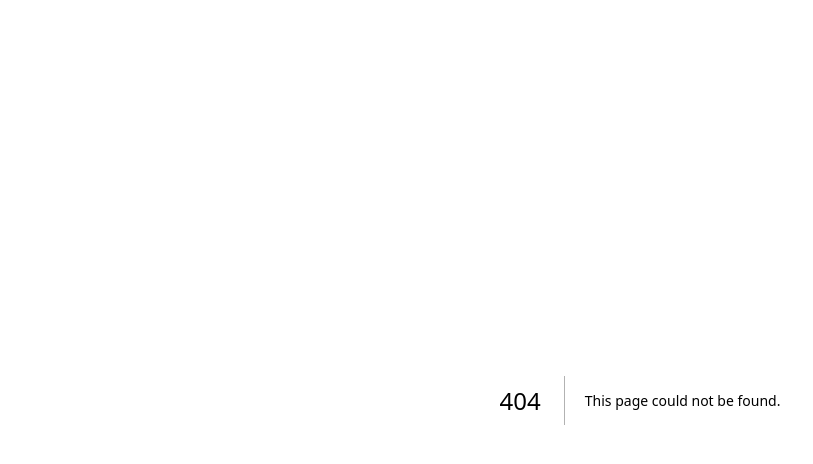
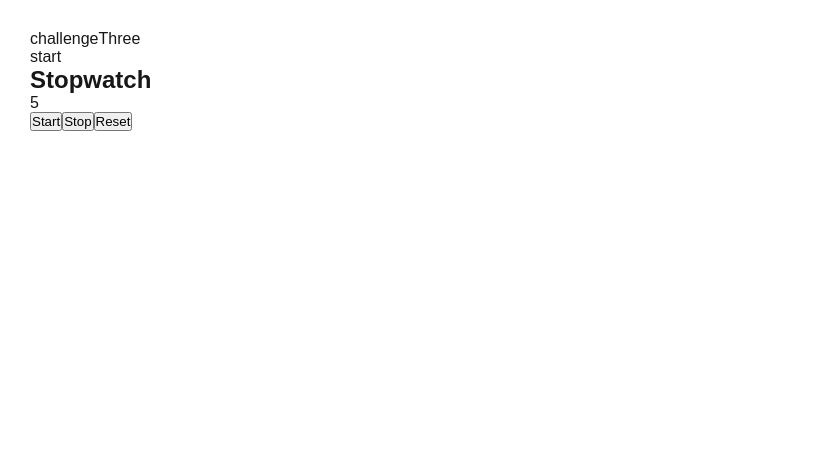
Before and after one commit to egnica/practice-session, a Next.js app: page /challenges/challengeThree in a window 1280 px wide. Before the commit this address had no page. Shown: the top 464 px of the page, without its empty margins (0-813 px from the left). Built offline with nearby package versions, Linux system fonts and the light colour scheme.

Commit message:
challenge 3 added

```diff
--- /dev/null
+++ b/app/challenges/challengeThree/page.jsx
@@ -0,0 +1,13 @@
+import React from "react";
+import Stopwatch from "@/app/component/stopwatch";
+
+function challengeThree() {
+  return (
+    <div style={{ padding: "30px" }}>
+      challengeThree
+      <Stopwatch />
+    </div>
+  );
+}
+
+export default challengeThree;
--- /dev/null
+++ b/app/component/stopwatch.jsx
@@ -0,0 +1,32 @@
+"use client";
+import React from "react";
+import { useState, useEffect } from "react";
+
+function stopwatch() {
+  const [time, setTime] = useState(0);
+  const [timeControl, setTimeControl] = useState("start");
+
+  useEffect(() => {
+    const timer = setInterval(() => {
+      timeControl == "start"
+        ? setTime((prev) => prev + 1)
+        : timeControl == "stop"
+        ? setTime((prev) => prev)
+        : setTime(0);
+    }, 1000);
+    return () => clearInterval(timer);
+  }, [timeControl]);
+
+  return (
+    <div>
+      <p>{timeControl}</p>
+      <h2>Stopwatch</h2>
+      <p>{time}</p>
+      <button onClick={() => setTimeControl("start")}>Start</button>
+      <button onClick={() => setTimeControl("stop")}>Stop</button>
+      <button onClick={() => setTimeControl("reset")}>Reset</button>
+    </div>
+  );
+}
+
+export default stopwatch;
--- a/app/page.js
+++ b/app/page.js
@@ -10,6 +10,8 @@ export default function Home() {
         <Link href={"./challenges/challengeOne"}>Challenge One</Link>
         <br />
         <Link href={"./challenges/challengeTwo"}>Challenge Two</Link>
+        <br />
+        <Link href={"./challenges/challengeThree"}>Challenge Three</Link>
       </div>
     </div>
   );
```
